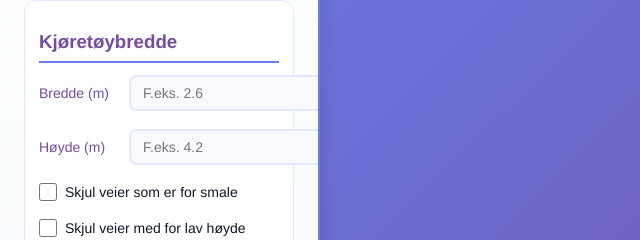
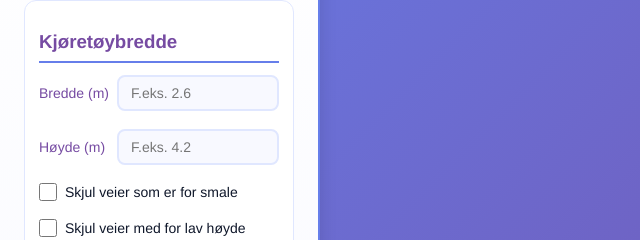
Before and after one commit to haakonhalvors1/Oppgave-1-Webutvikling-GIS-Kartografi, a website built with Vite: page web/index.html in a window 1280 px wide. Shown: the part 187-427 px from the top of the page, 0-640 px from the left. Built offline with nearby package versions, Linux system fonts and the light colour scheme; no server answers; what proj4 would draw is missing.

Commit message:
Fiksa liten html feil på input boks

```diff
--- a/web/src/style.css
+++ b/web/src/style.css
@@ -71,16 +71,19 @@ body {
   align-items: center;
   gap: 8px;
   margin-bottom: 10px;
+  min-width: 0;
 }
 
 .control-label {
-  min-width: 82px;
+  min-width: 70px;
+  flex-shrink: 0;
   color: #764ba2;
   font-weight: 500;
 }
 
 .control-row input[type="number"] {
   flex: 1;
+  min-width: 0;
   padding: 8px 12px;
   border: 2px solid #e0e7ff;
   border-radius: 8px;
```
